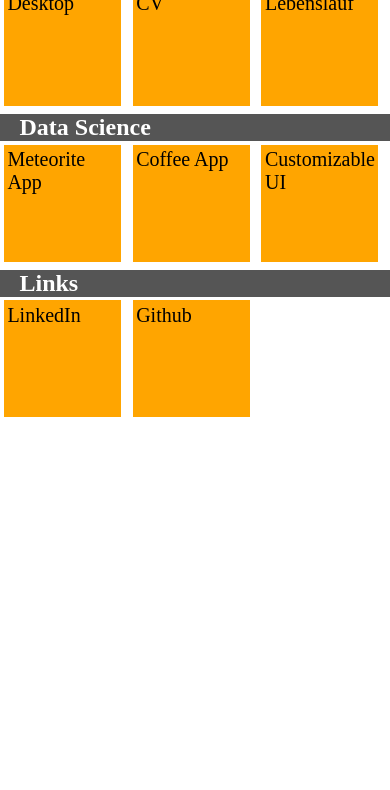
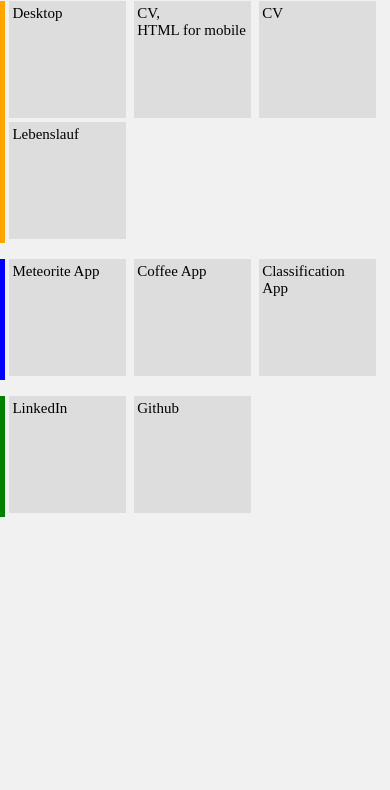
Before and after one commit to FGX-pixel/FGX-pixel.github.io, a plain HTML site: page m.html in a window 390 px wide. Shown: the part 52-842 px from the top of the page. Drawn offline with Linux system fonts and the light colour scheme.

Commit message:
mobile update

```diff
--- a/m.html
+++ b/m.html
@@ -4,6 +4,10 @@
     <style>
         body {
             margin: 0%;
+            background-color: #f1f1f1;
+        }
+        li {
+            display: inline;
         }
         .blockline {
             display: block;
@@ -15,19 +19,30 @@
             background-color: #555;
             color: white;
         }
+        .category {
+            list-style-type: none;
+            margin-bottom: 1%;
+            padding: 0;
+            width: 100%;
+            overflow: auto;
+
+            border-left: solid;
+            border-color: orange;
+            border-width: 5px;
+        }
         .tile {
             width: 30%;
             position: relative;
             display: inline-block;
-            background-color: orange;
+            background-color: #dddddd;
             color: black;
-            margin: 1%;
+            margin-left: 1%;
 
             padding-top: 30%;
         }
         .content {
             text-decoration: none;
-            font-size: 20px;
+            font-size: 15px;
             margin: 3%;
             overflow: hidden;
 
@@ -50,41 +65,60 @@
     </style>
     <body>
         <h1 class="blockline">FGX-pixel</h1>
-        <div>
+
+        <ul class="category">
+            <li>
                 <a class="tile" href="index.html">
                     <div class="content">Desktop</div>
                 </a>
+            </li>
+            <li>
+                <a class="tile" href="pages/cv.html">
+                    <div class="content">CV, <br> HTML for mobile</div>
+                </a>
+            </li>
+            <li>
                 <a class="tile" href="media/forster_cv.pdf">
                     <div class="content">CV</div>
                 </a>
+            </li>
+            <li>
                 <a class="tile" href="media/forster_cv_de.pdf">
                     <div class="content">Lebenslauf</div>
                 </a>
-        </div>
+            </li>
+        </ul>
 
-
-        <h2 class="blockline">Data Science</h2>
-        <div>
+        <ul class="category" style="border-color: blue;">
+            <li>
                 <a class="tile" href="pages/meteorite_app.html">
                     <div class="content">Meteorite App</div>
                 </a>
+            </li>
+            <li>
                 <a class="tile" href="pages/coffee_app.html">
                     <div class="content">Coffee App</div>
                 </a>
-            <a class="tile" href="pages/construction.html">
-                <div class="content">Customizable UI</div>
+            </li>
+            <li>
+                <a class="tile" href="pages/classification_app.html">
+                    <div class="content">Classification App</div>
                 </a>
-        </div>
+            </li>
+        </ul>
 
-
-        <h2 class="blockline">Links</h2>
-        <div>
+        <ul class="category" style="border-color: green;">
+            <li>
                 <a class="tile" href="https://www.linkedin.com/in/christian-forster-05326b123/">
                     <div class="content">LinkedIn</div>
                 </a>
+            </li>
+            <li>
                 <a class="tile" href="https://github.com/FGX-pixel">
                     <div class="content">Github</div>
                 </a>
-        </div>
+            </li>
+        </ul>
+
     </body>
 </html>
```
Also changed, not shown: index.html (+1 -1 lines), pages/classification_app.html (added, +38 -0 lines), pages/coffee_app.html (+1 -2 lines), pages/cv.html (added, +28 -0 lines), pages/meteorite_app.html (+1 -1 lines). Lines whose indentation alone changed are shown as unchanged.
